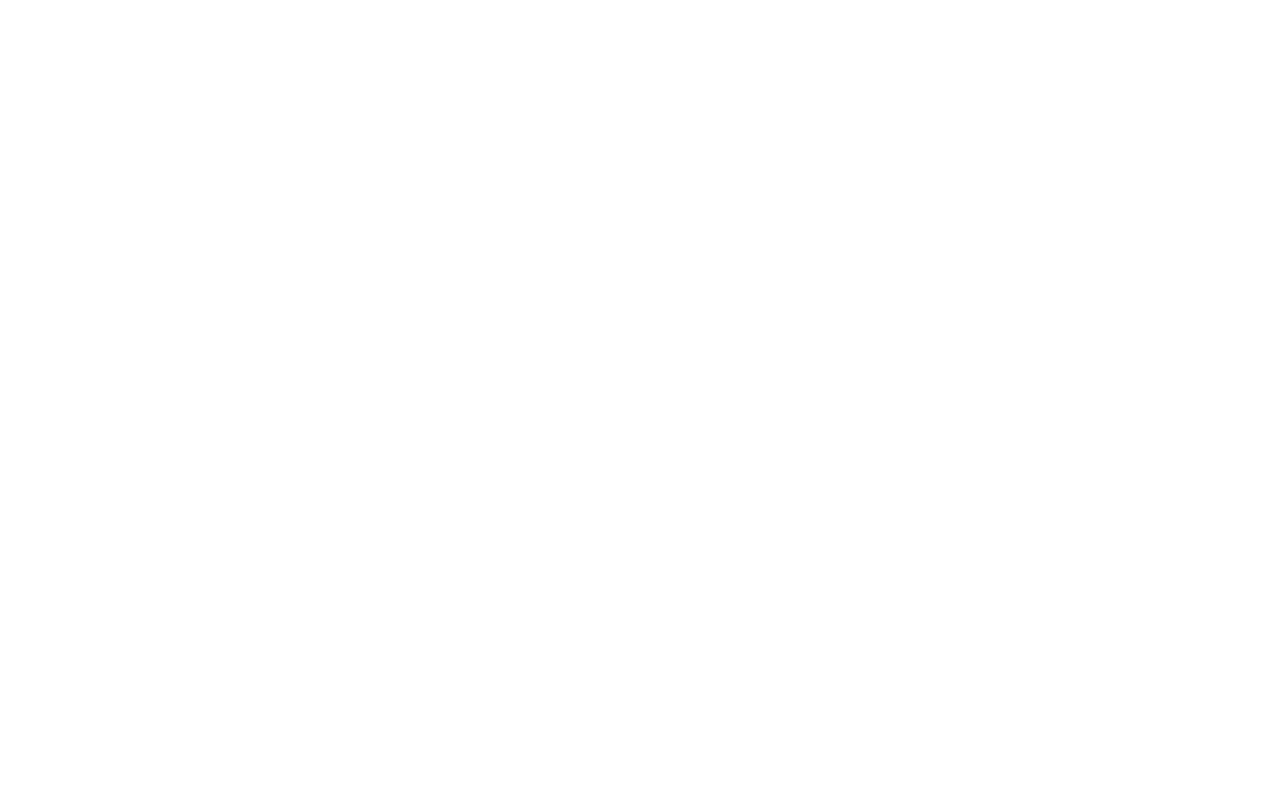
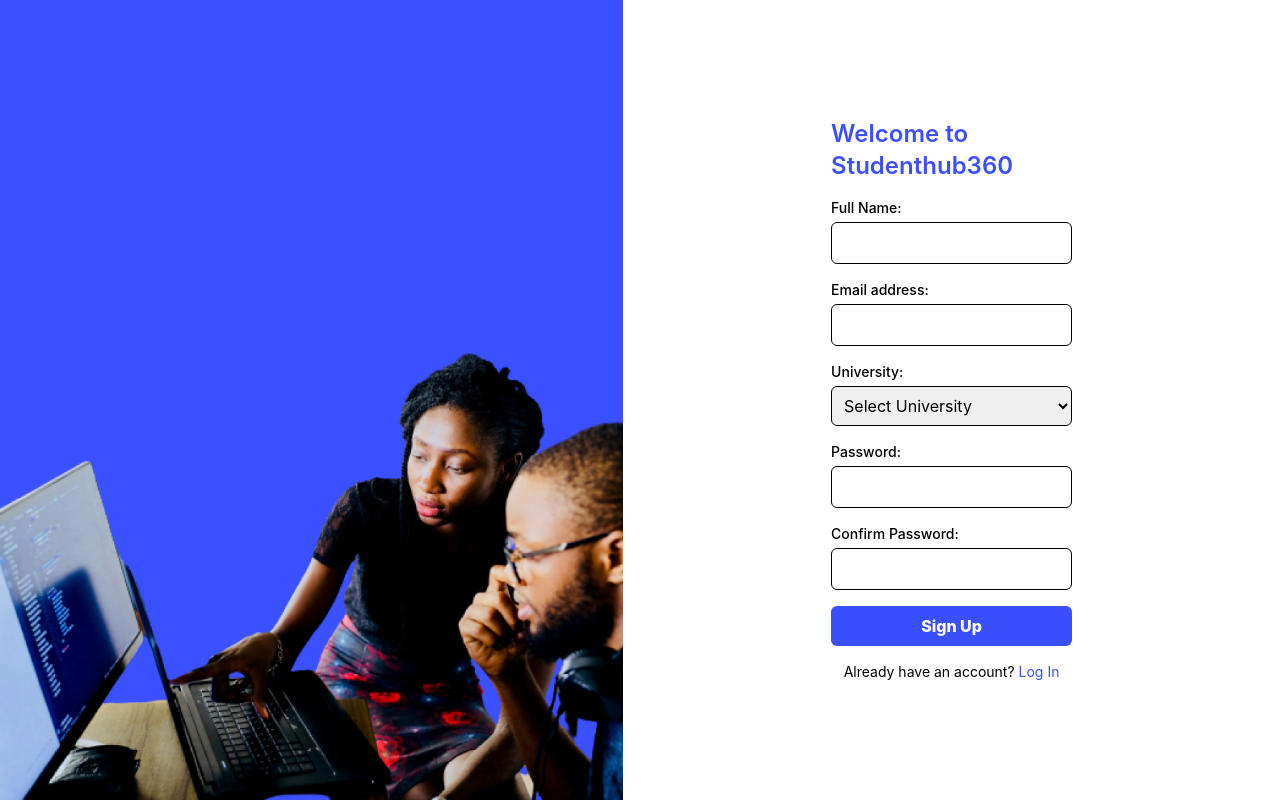
Before and after one commit to studenthub360/frontend, a React (Create React App) app: page /signup in a window 1280 px wide. Before the commit this address had no page. Built offline with nearby package versions, Linux system fonts and the light colour scheme.

Commit message:
Add signup functionality and update styling in App.js, hero.jsx, and navbar.jsx

```diff
--- a/src/App.js
+++ b/src/App.js
@@ -1,12 +1,14 @@
 import Main from "./Landingpage/main";
 import { Routes, Route } from "react-router-dom";
 import Login from "./Login/login";
+import Signup from "./Signup/signup"
 
 function App() {
   return (
     <Routes>
       <Route path="/" element={< Main/>} />
       <Route path="/login" element={< Login/>} />
+      <Route path="/signup" element={< Signup/>} />
     </Routes>
   );
 }
--- a/src/Landingpage/hero.jsx
+++ b/src/Landingpage/hero.jsx
@@ -10,18 +10,18 @@
             Students Resources for Overcoming Challenges
           </h1>
 
-          <p className="text-lg font-medium mb-8 p-1">
+          <p className="text-lg font-medium text-[#33363F] mb-8 p-1">
             Your personal assistant for easy management of your time, finances,
             academics, and social network with no stress
           </p>
-          <button className="bg-[#3A4FFE] text-white px-6 py-3 rounded-lg">
+          <button className="bg-[#3A4FFE] font-bold text-white px-6 py-3 rounded-lg">
             Get Started
           </button>
         </div>
         <img
           src={group8}
           alt="Group 8"
-          className="mx-10 mt-3 w-full md:hide md:w-1/2 md:ml-8 md:mt-0 md:mr-0 md:rounded-lg  md:object-cover md:h-96"
+          className="mx-10 mt-3 mb-10 w-full md:hide md:w-1/2 md:ml-8 md:mt-0 md:mr-0 md:rounded-lg md:object-contain   md:h-96"
         />
       </div>
     </div>
--- a/src/Landingpage/navbar.jsx
+++ b/src/Landingpage/navbar.jsx
@@ -1,6 +1,5 @@
 import React, { useState, useEffect } from "react";
 import { Link } from "react-router-dom";
-
 
 const Navbar = () => {
   const [isDropdownOpen, setDropdownOpen] = useState(false);
@@ -60,13 +59,16 @@
               Contacts
             </Link>
           </div>
+
           <div className="hidden lg:flex">
+            <Link to="/signup">
               <button className={`font-semibold mx-5`}>Sign Up</button>
-            <Link to='/login' >
+            </Link>
+            <Link to="/login">
               <button
                 className={`bg-[#3A4FFE] font-semibold text-${
                   isSticky ? "white" : "white"
-              } px-4 py-1 rounded-lg hover:bg-gray-800`}
+                } px-4 py-1 rounded-lg `}
               >
                 Log in
               </button>
@@ -120,13 +122,16 @@
                 >
                   Contacts
                 </Link>
+                <Link to="/signup">
                   <button className="block font-semibold text-left py-2">
                     Sign Up
                   </button>
-                <Link to='/login' >
-                <button className="block bg-[#3A4FFE] text-white font-semibold py-1 rounded-lg hover:bg-gray-800">
-                  Log in
-                </button>
+                </Link>
+                <Link
+                  to="/login"
+                  className="block bg-[#3A4FFE] text-white font-semibold py-1 rounded-lg text-center w-16"
+                >
+                  <button>Log in</button>
                 </Link>
               </div>
             </div>
--- /dev/null
+++ b/src/Signup/signup.jsx
@@ -0,0 +1,123 @@
+// SignUp.js
+import React, { useState } from "react";
+import { Link } from "react-router-dom";
+import signup from "./images/Group_9.png";
+
+const SignUp = () => {
+  const [fullName, setFullName] = useState("");
+  const [email, setEmail] = useState("");
+  const [university, setUniversity] = useState("");
+  const [password, setPassword] = useState("");
+  const [confirmPassword, setConfirmPassword] = useState("");
+
+  const handleSignUp = () => {
+    // Implement your sign-up logic here
+    console.log("Signing up with:", fullName, email, university, password);
+  };
+
+  return (
+    <div className="flex flex-col lg:flex-row max-h-screen items-center overflow-hidden bg-white">
+      {/* Image on the left (hidden in mobile view) */}
+      <img
+        src={signup}
+        alt="Sigup Pic"
+        className="w-full lg:w-1/2 lg:h-screen lg:block hidden object-cover"
+      />
+      {/* Sign-up form on the right */}
+      <div className="w-full min-h-screen items-center">
+        {/* <div className="flex text-right justify-end">
+          <Link
+            to="/"
+            className="text-2xl text-[#3B4FFE] mt-18 lg:mt-16 p-6 font-semibold"
+          >
+            <h1 className="text-right">Welcome to Studenthub360</h1>
+          </Link>
+        </div> */}
+        <div className="min-w-screen lg:w-full min-h-screen items-center p-16 lg:p-52">
+          <h2 className="text-2xl text-[#3D50FF] font-semibold mb-4 text-left lg:text-left">
+            Welcome to Studenthub360
+          </h2>
+          <form className="max-w-screen">
+            <div className="mb-4">
+              <label htmlFor="fullName" className="block text-sm font-medium">
+                Full Name:
+              </label>
+              <input
+                type="text"
+                id="fullName"
+                className="mt-1 p-2 w-full border border-black rounded-md"
+                onChange={(e) => setFullName(e.target.value)}
+              />
+            </div>
+            <div className="mb-4">
+              <label htmlFor="email" className="block text-sm font-medium">
+                Email address:
+              </label>
+              <input
+                type="email"
+                id="email"
+                className="mt-1 p-2 w-full border border-black rounded-md"
+                onChange={(e) => setEmail(e.target.value)}
+              />
+            </div>
+            <div className="mb-4">
+              <label htmlFor="university" className="block text-sm font-medium">
+                University:
+              </label>
+              {/* Replace the options with your desired university options */}
+              <select
+                id="university"
+                className="mt-1 p-2 w-full border border-black rounded-md"
+                onChange={(e) => setUniversity(e.target.value)}
+              >
+                <option value="">Select University</option>
+                <option value="university1">University 1</option>
+                <option value="university2">University 2</option>
+              </select>
+            </div>
+            <div className="mb-4">
+              <label htmlFor="password" className="block text-sm font-medium">
+                Password:
+              </label>
+              <input
+                type="password"
+                id="password"
+                className="mt-1 p-2 w-full border-black border rounded-md bg-white"
+                onChange={(e) => setPassword(e.target.value)}
+              />
+            </div>
+            <div className="mb-4">
+              <label
+                htmlFor="confirmPassword"
+                className="block text-sm font-medium"
+              >
+                Confirm Password:
+              </label>
+              <input
+                type="password"
+                id="confirmPassword"
+                className="mt-1 p-2 w-full border-black border rounded-md bg-white"
+                onChange={(e) => setConfirmPassword(e.target.value)}
+              />
+            </div>
+            <button
+              type="button"
+              className="bg-[#3A4FFE] text-white p-2 rounded-md w-full hover:bg-gray-800 font-extrabold"
+              onClick={handleSignUp}
+            >
+              Sign Up
+            </button>
+          </form>
+          <p className="mt-4 text-sm text-center lg:text-center">
+            Already have an account?{" "}
+            <Link to="/login" className="text-[#3A4FFE]">
+              Log In
+            </Link>
+          </p>
+        </div>
+      </div>
+    </div>
+  );
+};
+
+export default SignUp;
```
Also changed, not shown: src/Signup/images/Group_9.png (added). Lines whose indentation alone changed are shown as unchanged.
